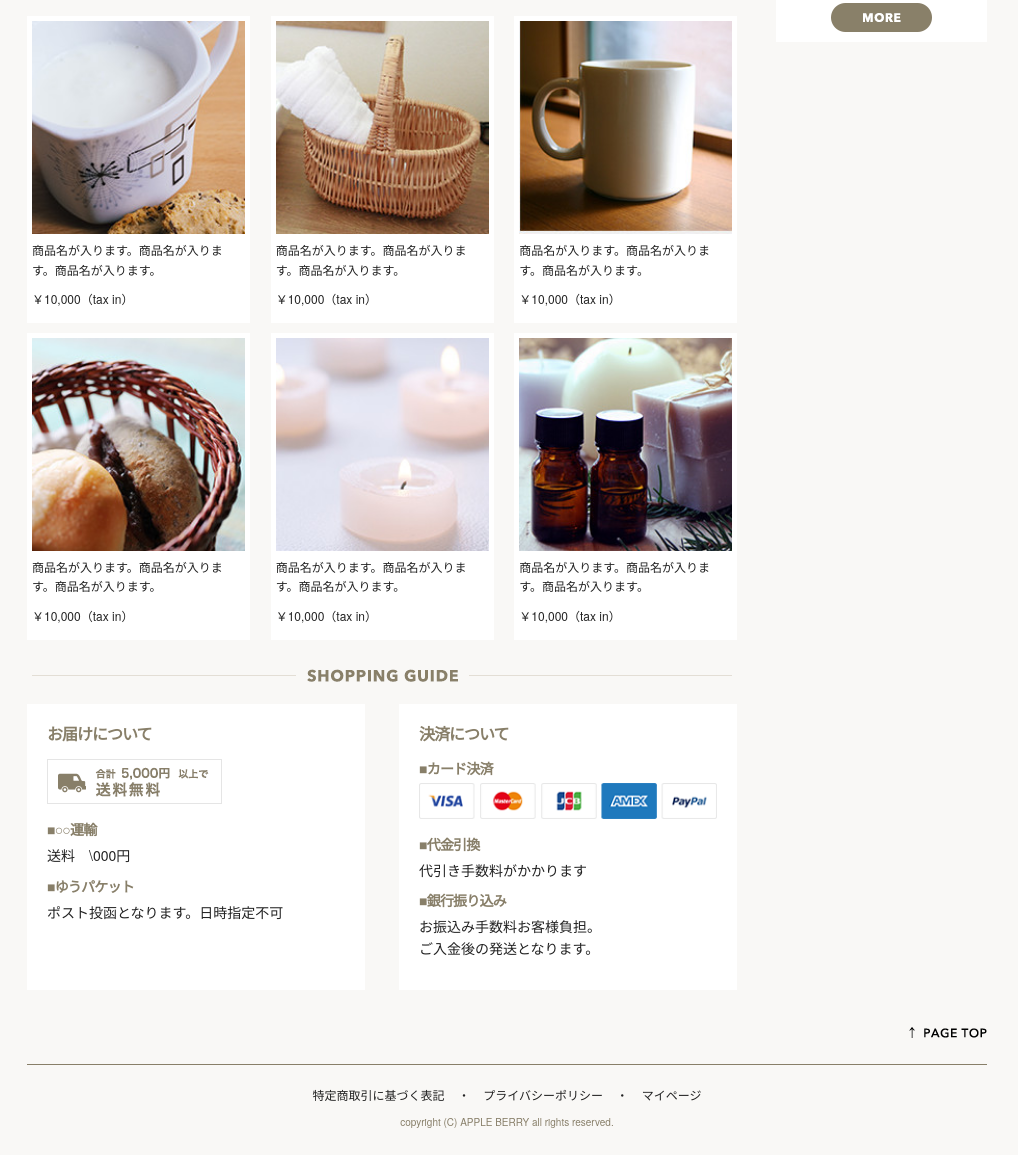
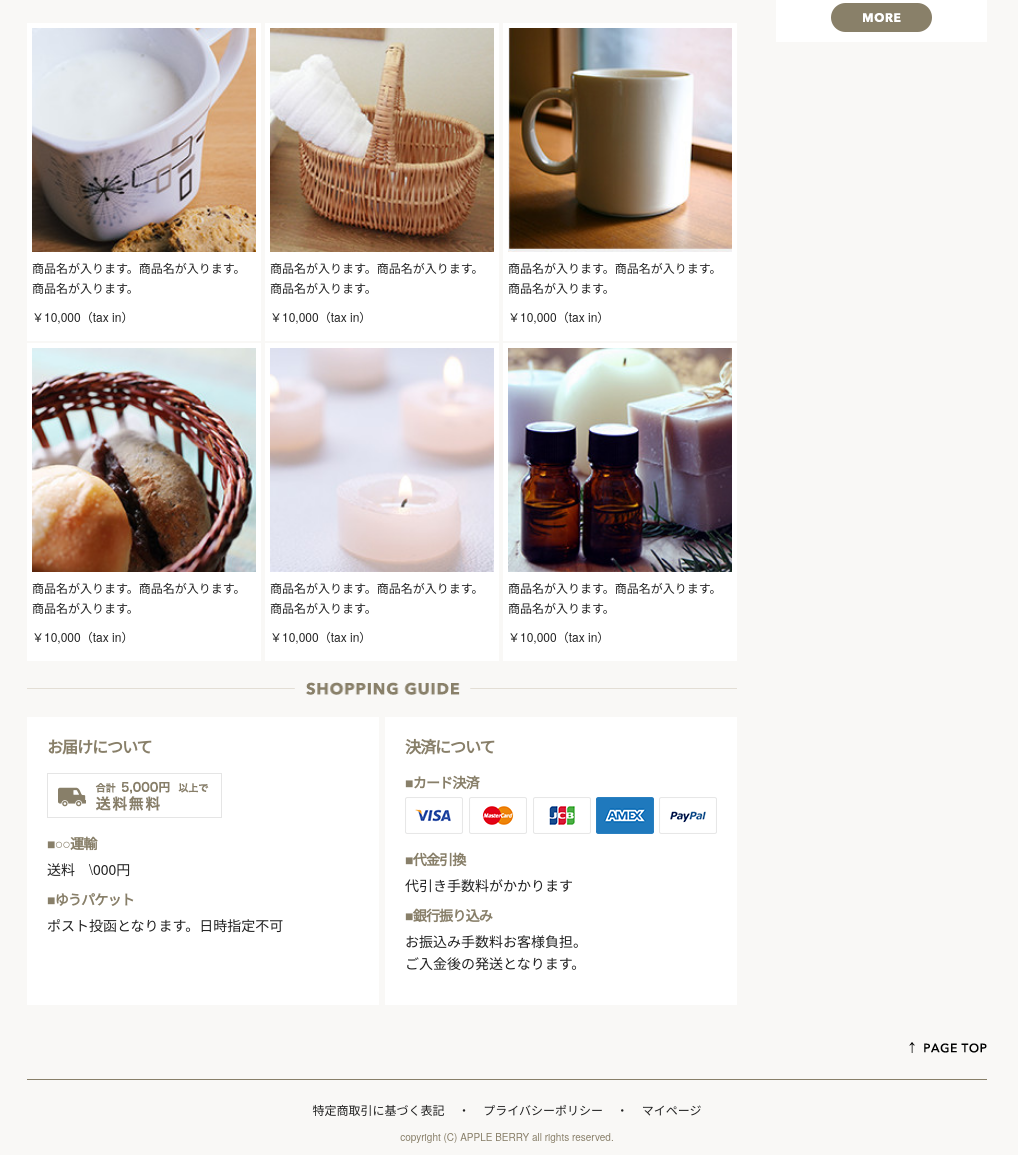
Before and after one commit to akikonishi/shopping-site, a plain HTML site: page index.html in a window 1280 px wide. Shown: the part 1153-2308 px from the top of the page, without its empty margins (133-1151 px from the left). Drawn offline with nearby package versions, Linux system fonts and the light colour scheme.

Commit message:
3rd　git

```diff
--- a/css/style.scss
+++ b/css/style.scss
@@ -165,10 +165,11 @@ header{
         justify-content: space-between;
 
       .newitem{
-        width:46%;
+        width:49.6%;
         background-color:#fff;
         padding:5px;
-        margin:0 0 5px 0;
+        margin:0 0 2px 0;
+        box-sizing: border-box;
 
         p{
           font-size:1.2rem;
@@ -187,13 +188,15 @@ header{
       .main_flex_box{
 
       .newitem{
-        width:30%;
+        width:33%;
         padding:5px;
-        margin:0 0 10px 0;
+        margin:0 0 2px 0;
+        box-sizing: border-box;
       }
 
       .main_contents_box{
-        width:42%;
+        width:49.6%;
+        box-sizing: border-box;
       }
 
       }
--- a/index.html
+++ b/index.html
@@ -94,7 +94,7 @@
                     </div>
 
                     <div class="main_contents_title">
-                    <div class="pc_title"><img class="u-max-full-width" src="images/top/title_newitems.png" alt="newitems" /></div>
+                    <div class="pc_title"><img class="u-full-width" src="images/top/title_newitems.png" alt="newitems" /></div>
                     <div class="sp_title"><img class="u-max-full-width" src="images/top_sp/title_new_item.png" alt="newitems" srcset="images/top_sp/title_new_item@2x.png 2x"/></div>
                     </div>
 
@@ -132,7 +132,7 @@
                     </div>
 
                     <div class="main_contents_title">
-                    <div class="pc_title"><img class="u-max-full-width" src="images/top/title_popular.png" alt="popular" /></div>
+                    <div class="pc_title"><img class="u-full-width" src="images/top/title_popular.png" alt="popular" /></div>
                     <div class="sp_title"><img class="u-max-full-width" src="images/top_sp/title_popular.png" alt="popular" srcset="images/top_sp/title_popular@2x.png 2x"/></div>
                     </div>
 
@@ -170,7 +170,7 @@
                     </div>
 
                     <div class="main_contents_title">
-                    <div class="pc_title"><img class="u-max-full-width" src="images/top/title_guide.png" alt="guide" /></div>
+                    <div class="pc_title"><img class="u-full-width" src="images/top/title_guide.png" alt="guide" /></div>
                     <div class="sp_title"><img class="u-max-full-width" src="images/top_sp/title_guide@2x.png" alt="guide" srcset="images/top_sp/title_guide@2x.png 2x"/></div>
                     </div>
 
```
Also changed, not shown: list.html (+2 -2 lines), products.html (+2 -2 lines), css/style.css, 1 other file.
